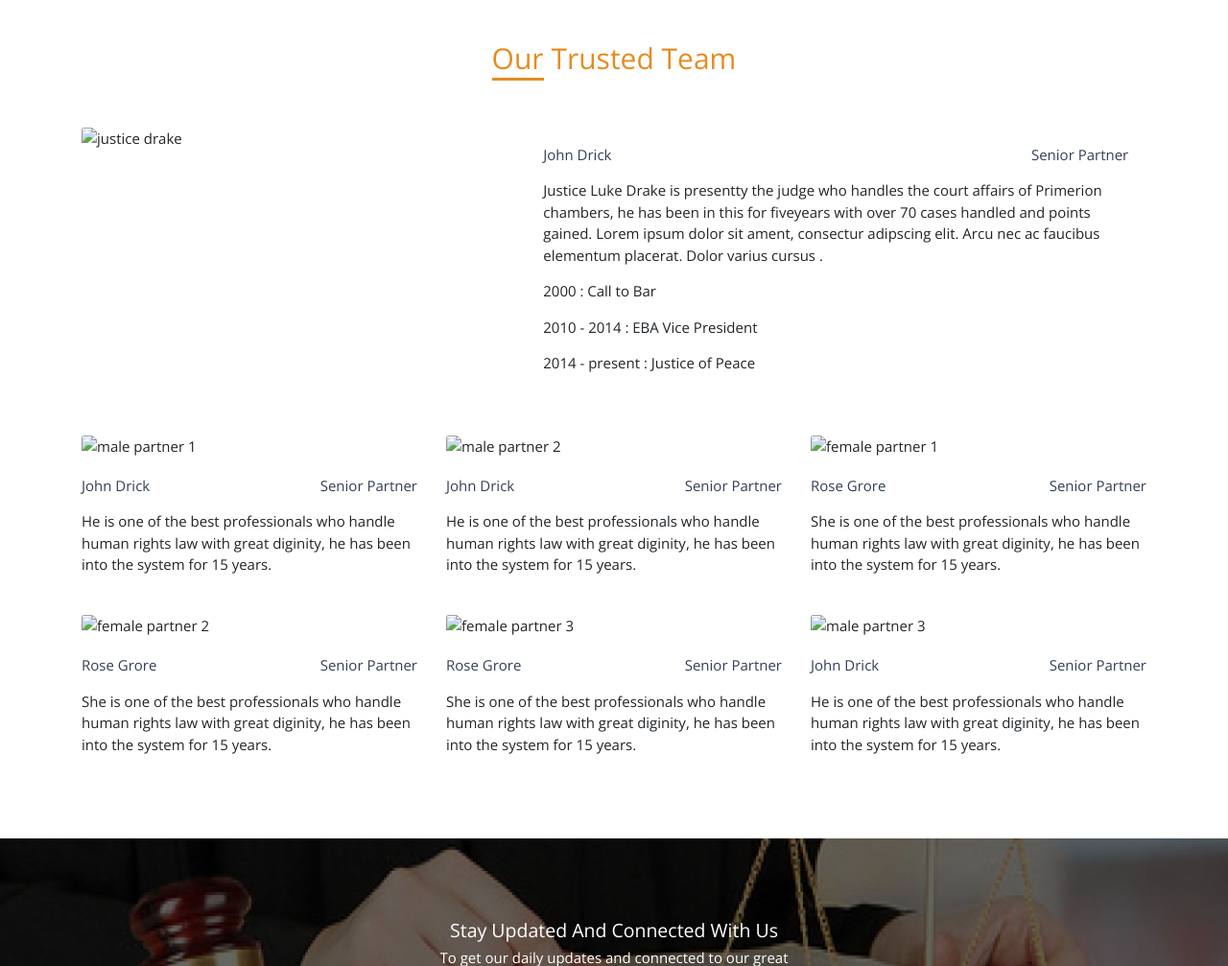
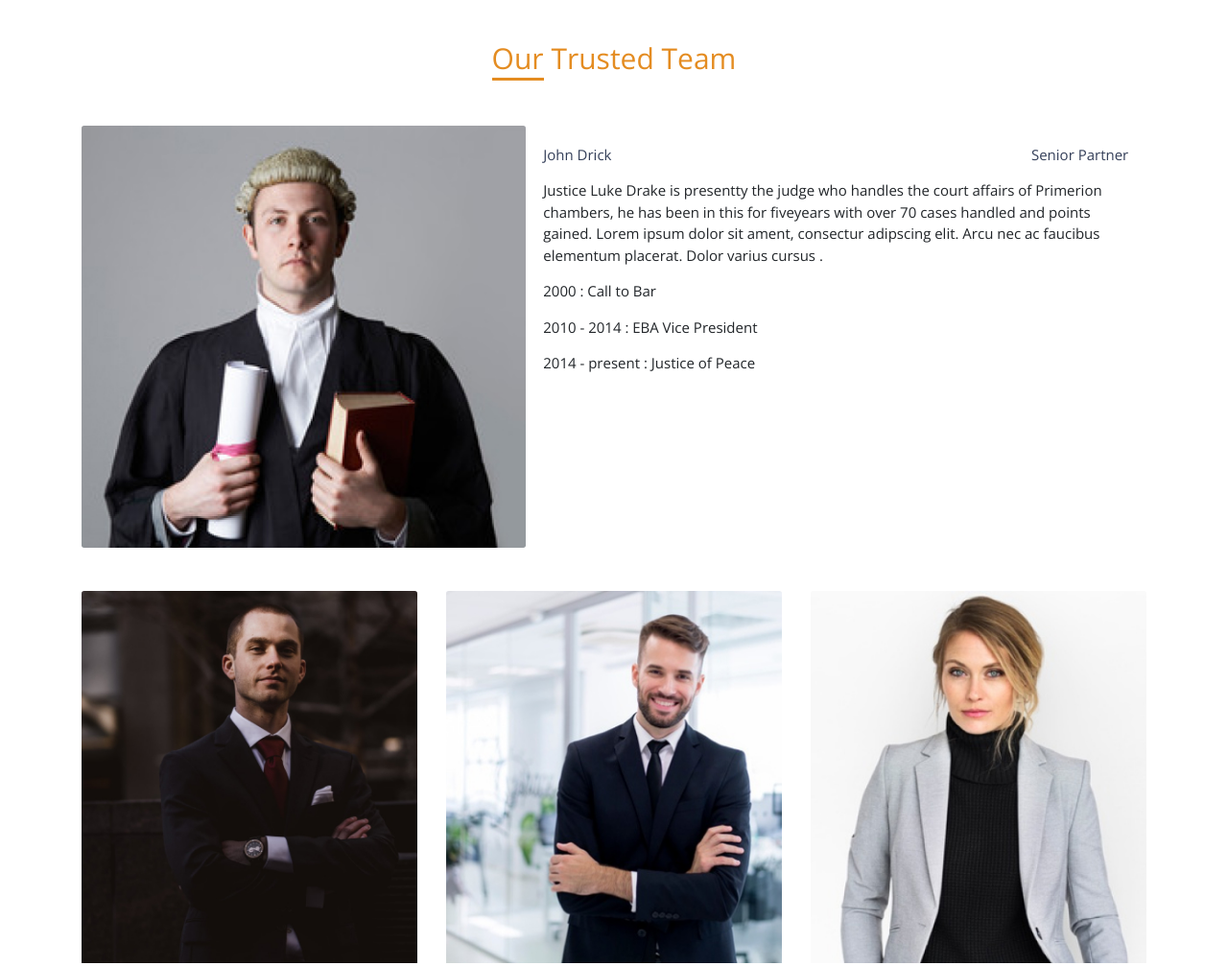
Before and after one commit to ELTANA/CodeLyne-Law-MP, a plain HTML site: page team.html in a window 1280 px wide. Shown: the part 704-1711 px from the top of the page at 96% size. Drawn offline with nearby package versions, Linux system fonts and the light colour scheme; the site is published under a folder, as on GitHub Pages, so addresses that start at the root find nothing.

Commit message:
Rectified File Path4 team.html +Js Form Validation

```diff
--- a/team.html
+++ b/team.html
@@ -93,7 +93,7 @@
 
                         <!--  Begining of Justice Drake Div   -->
                         <div class="col-md-5">
-                            <img src="/Assets/Images/team-m1-img.jpg" class="card-img" alt="justice drake">
+                            <img src="./Assets/Images/team-m1-img.jpg" class="card-img" alt="justice drake">
                         </div>
                         <div class="col-md-7">
                             <div class="card-body mx-auto">
@@ -120,7 +120,7 @@
 
                         <div class="col-md-4"> <!-- Male Partner 1-->
                             <div class="card mb-4 border-0">
-                                <img class="card-img-top" src="/Assets/Images/team-m2-img.jpg" alt="male partner 1">
+                                <img class="card-img-top" src="./Assets/Images/team-m2-img.jpg" alt="male partner 1">
                                 <div class="card-body px-0">
                                     <div class="d-flex justify-content-between align-items-center">
                                         <div class="text-btnblue">
@@ -135,7 +135,7 @@
 
                         <div class="col-md-4"> <!-- Male Partner 2-->
                             <div class="card mb-4 border-0">
-                                <img class="card-img-top" src="/Assets/Images/team-m3-img.jpg" alt="male partner 2">
+                                <img class="card-img-top" src="./Assets/Images/team-m3-img.jpg" alt="male partner 2">
                                 <div class="card-body px-0">
                                     <div class="d-flex justify-content-between align-items-center">
                                         <div class="text-btnblue">
@@ -150,7 +150,7 @@
 
                         <div class="col-md-4"> <!-- Female Partner 1-->
                             <div class="card mb-4 border-0">
-                                <img class="card-img-top" src="/Assets/Images/team-f1-img.jpg" alt="female partner 1">
+                                <img class="card-img-top" src="./Assets/Images/team-f1-img.jpg" alt="female partner 1">
                                 <div class="card-body px-0">
                                     <div class="d-flex justify-content-between align-items-center">
                                         <div class="text-btnblue">
@@ -165,7 +165,7 @@
 
                         <div class="col-md-4"> <!-- Female Partner 2-->
                             <div class="card mb-4 border-0">
-                                <img class="card-img-top" src="/Assets/Images/team-f2-img.jpg" alt="female partner 2">
+                                <img class="card-img-top" src="./Assets/Images/team-f2-img.jpg" alt="female partner 2">
                                 <div class="card-body px-0">
                                     <div class="d-flex justify-content-between align-items-center">
                                         <div class="text-btnblue">
@@ -180,7 +180,7 @@
 
                         <div class="col-md-4"> <!-- Female Partner 3-->
                             <div class="card mb-4 border-0">
-                                <img class="card-img-top" src="/Assets/Images/team-f3-img.jpg" alt="female partner 3">
+                                <img class="card-img-top" src="./Assets/Images/team-f3-img.jpg" alt="female partner 3">
                                 <div class="card-body px-0">
                                     <div class="d-flex justify-content-between align-items-center">
                                         <div class="text-btnblue">
@@ -195,7 +195,7 @@
 
                         <div class="col-md-4"> <!-- Male Partner 3-->
                             <div class="card mb-4 border-0">
-                                <img class="card-img-top" src="/Assets/Images/team-m4-img.jpg" alt="male partner 3">
+                                <img class="card-img-top" src="./Assets/Images/team-m4-img.jpg" alt="male partner 3">
                                 <div class="card-body px-0">
                                     <div class="d-flex justify-content-between align-items-center">
                                         <div class="text-btnblue">
@@ -285,8 +285,8 @@
                             <ul class="list-unstyled">
                                 <li><a class="list-item text-white text-decoration-none" href="consultation.html">Mediation</a></li>
                                 <li><a class="list-item text-white text-decoration-none" href="consultation.html">Free Consultation</a></li>
-                                <li><a class="list-item text-white text-decoration-none" href="services.html">Special Services</a></li>
-                                <li><a class="list-item text-white text-decoration-none" href="services.html">Strategy Build</a></li>
+                                <li><a class="list-item text-white text-decoration-none" href="consultation.html">Special Services</a></li>
+                                <li><a class="list-item text-white text-decoration-none" href="consultation.html">Strategy Build</a></li>
                             </ul>
                         </div> <!--   End of All Services Column   -->
 
```
Also changed, not shown: consultation.html (+7 -7 lines).
